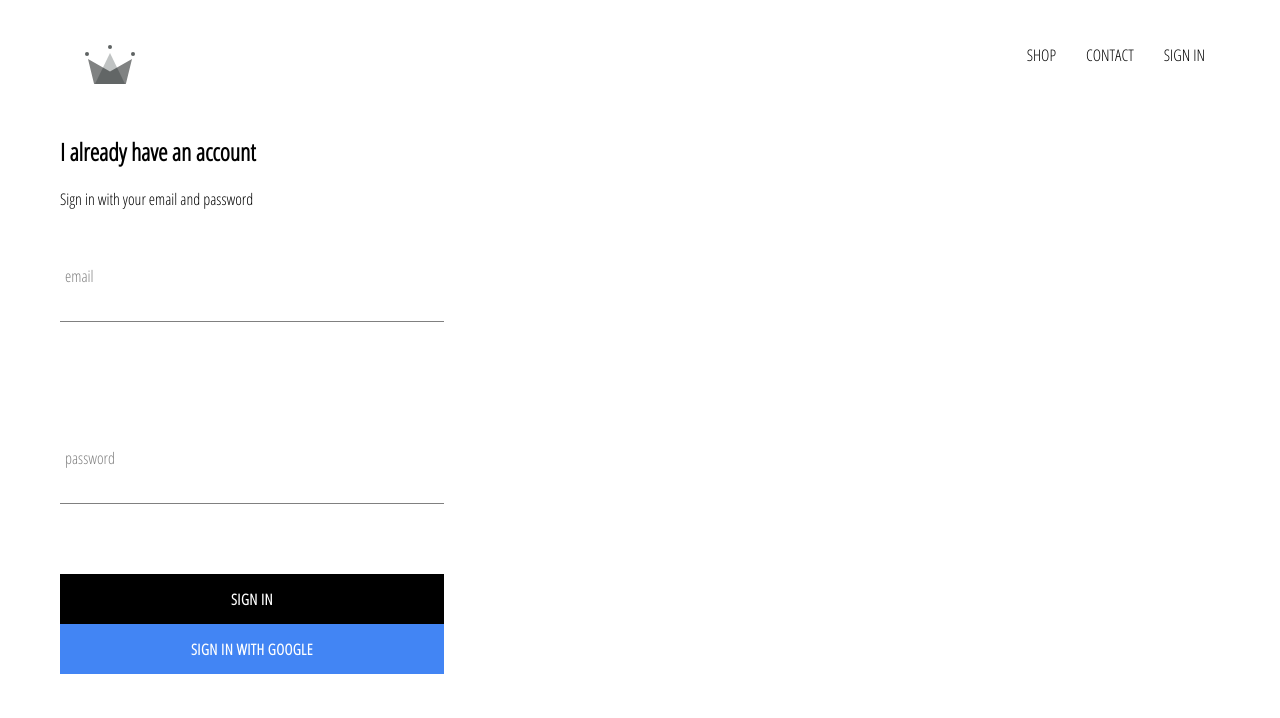
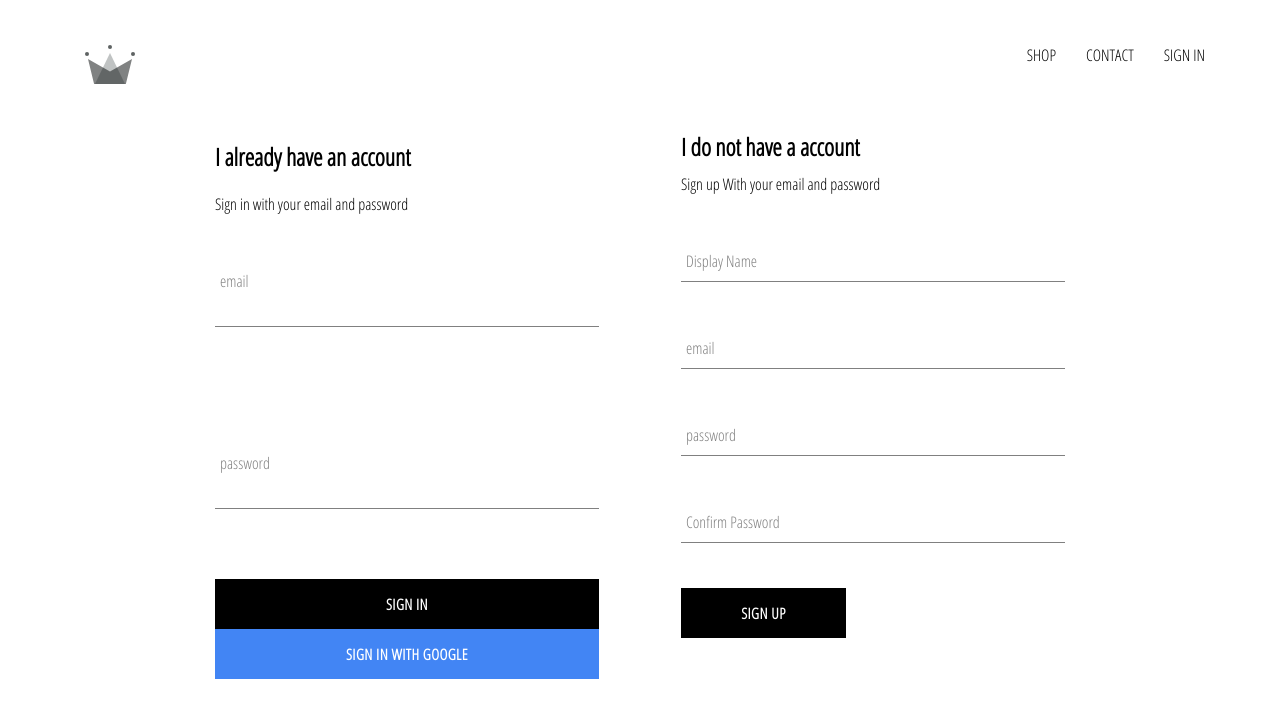
Before and after one commit to ccduisburg/crwn-clothing, a React (Create React App) app: page /signin in a window 1280 px wide. Shown: the top 718 px of the page. Built offline with nearby package versions, Linux system fonts and the light colour scheme; no server answers.

Commit message:
implemented firebase utils, included ability

```diff
--- a/src/App.js
+++ b/src/App.js
@@ -3,29 +3,46 @@
 import "./App.css";
 import HomePage from "./pages/homepage/homepage.component";
 import ShopPage from "./pages/shop/shop.components";
-import Header from './components/header/header.component';
+import Header from "./components/header/header.component";
 import SignInAndSignUpPage from "./pages/sign-in-and-sign-up/sign-in-and-sign-up.component";
-import {auth} from './components/firebase/firebase.utils';
+import { auth, createUserProfileDocument } from "./firebase/firebase.utils";
 
 class App extends Component {
- constructor(){
-   super()
-    this.state={
-      currentUser: null
-    }
- }
+  constructor() {
+    super();
+    this.state = {
+      currentUser: null,
+    };
+  }
+  unsubscribeFromAuth = null;
 
- componentDidMount(){
-  auth.onAuthStateChanged(user=>{
-    this.setState({currentUser: user});
-    console.log(user);
-  })
- }
-
-  render(){
+  componentDidMount() {
+    this.unsubscribeFromAuth = auth.onAuthStateChanged(async (userAuth) => {
+      // this.setState({currentUser: user});
+      if (userAuth) {
+        const userRef = await createUserProfileDocument(userAuth);
+        userRef.onSnapshot((snapShot) => {
+          this.setState(
+            {
+              currentUser: {
+                id: snapShot.id,
+                ...snapShot.data(),
+              },
+            }
+          );
+          console.log(this.state);
+        });
+      }
+      this.setState({ currentUser: userAuth });
+    });
+  }
+  componentWillUnmount() {
+    this.unsubscribeFromAuth();
+  }
+  render() {
     return (
       <div>
-      <Header currentUser={this.state.currentUser}/>
+        <Header currentUser={this.state.currentUser} />
         <Switch>
           <Route exact path="/" component={HomePage} />
           <Route path="/shop" component={ShopPage} />
@@ -33,7 +50,6 @@
         </Switch>
       </div>
     );
-  };
-
-};
+  }
+}
 export default App;
--- a/src/components/firebase/firebase.utils.js
+++ /dev/null
@@ -1,20 +0,0 @@
-import firebase from "firebase/app";
-import "firebase/firestore";
-import "firebase/auth";
-
-const config = {
-  apiKey: "AIzaSyBHw5Z2OorXsDFz3m5OpTrzpd_OremVpY4",
-  authDomain: "crwn-db-8cfde.firebaseapp.com",
-  databaseURL: "https://crwn-db-8cfde.firebaseio.com",
-  projectId: "crwn-db-8cfde",
-  storageBucket: "crwn-db-8cfde.appspot.com",
-  messagingSenderId: "358622153387",
-  appId: "1:358622153387:web:95d16ac2547b22708b45ee",
-};
-firebase.initializeApp(config);
-export const auth = firebase.auth();
-export const firestore = firebase.firestore();
-const provider = new firebase.auth.GoogleAuthProvider();
-provider.setCustomParameters({ propt: "select_account" });
-export const signInWithGoogle = () => auth.signInWithPopup(provider);
-export default firebase;
--- a/src/components/header/header.component.jsx
+++ b/src/components/header/header.component.jsx
@@ -3,7 +3,7 @@
 
 import "./header.styles.scss";
 import { ReactComponent as Logo } from "../../assets/crown.svg";
-import { auth } from "../firebase/firebase.utils";
+import { auth } from "../../firebase/firebase.utils";
 
 const Header = ({ currentUser }) => (
   <div className="header">
--- a/src/components/sign-in/sign-in.component.jsx
+++ b/src/components/sign-in/sign-in.component.jsx
@@ -2,7 +2,7 @@
 import './sign-in.styles.scss';
 import FormInput from '../form-input/form-input.component';
 import CustomButton from '../custom-button/custom-button.component';
-import {signInWithGoogle} from '../../components/firebase/firebase.utils';
+import {signInWithGoogle} from '../../firebase/firebase.utils';
 
 
 class SigIn extends Component{
--- /dev/null
+++ b/src/components/sign-up/sign-up.component.jsx
@@ -0,0 +1,91 @@
+import React from "react";
+import FormInput from "../form-input/form-input.component";
+import CustomButton from "../custom-button/custom-button.component";
+import { auth, createUserProfileDocument } from "../../firebase/firebase.utils";
+
+import "./sign-up.styles.scss";
+
+class SignUp extends React.Component {
+  constructor() {
+    super();
+    this.state = {
+      displayName: "",
+      email: "",
+      password: "",
+      confirmPassword: "",
+    };
+  }
+  handleSubmit = async (event) => {
+    event.preventDefault();
+    const { displayName, email, password, confirmPassword } = this.state;
+    if (password !== confirmPassword) {
+      alert("password don't match");
+      return;
+    }
+    try {
+      const { user } = await auth.createUserWithEmailAndPassword(
+        email,
+        password
+      );
+      await createUserProfileDocument(user, { displayName });
+      this.state = {
+        displayName: "",
+        email: "",
+        password: "",
+        confirmPassword: "",
+      };
+    } catch (error) {
+      console.log(error);
+    }
+  };
+  handleChange = (event) => {
+    const { name, value } = event.target;
+    this.setState({ [name]: value });
+  };
+
+  render() {
+    const { displayName, email, password, confirmPassword } = this.state;
+    return (
+      <div className="sign-up">
+        <h2 className="title">I do not have a account</h2>
+        <span>Sign up With your email and password</span>
+        <form className="sign-up-form" onSubmit={this.handleSubmit}>
+          <FormInput
+            type="text"
+            name="displayName"
+            value={displayName}
+            onChange={this.handleChange}
+            label="Display Name"
+            required
+          />
+          <FormInput
+            type="email"
+            name="email"
+            value={email}
+            onChange={this.handleChange}
+            label="email"
+            required
+          />
+          <FormInput
+            type="password"
+            name="password"
+            value={password}
+            onChange={this.handleChange}
+            label="password"
+            required
+          />
+          <FormInput
+            type="password"
+            name="confirmPassword"
+            value={confirmPassword}
+            onChange={this.handleChange}
+            label="Confirm Password "
+            required
+          />
+          <CustomButton type="submit">SIGN UP</CustomButton>
+        </form>
+      </div>
+    );
+  }
+}
+export default SignUp;
--- /dev/null
+++ b/src/components/sign-up/sign-up.styles.scss
@@ -0,0 +1,13 @@
+.sign-up {
+    width: 30vw;
+    display: flex;
+    flex-direction: column;
+
+.title {
+    margin:10px 0;
+}
+.buttons {
+    display :flex;
+    justify-content: space-between;
+}
+}
--- a/src/pages/sign-in-and-sign-up/sign-in-and-sign-up.component.jsx
+++ b/src/pages/sign-in-and-sign-up/sign-in-and-sign-up.component.jsx
@@ -1,10 +1,12 @@
 import React from 'react'
 import './sign-in-and-sign-up.styles.scss';
 import SigIn from '../../components/sign-in/sign-in.component';
+import SignUp from '../../components/sign-up/sign-up.component';
 
 const SignInAndSignUpPage=()=>(
     <div className="sign-in-and-sign-up">
     <SigIn/>
+    <SignUp/>
     </div>
 )
 export default SignInAndSignUpPage;
--- a/src/pages/sign-in-and-sign-up/sign-in-and-sign-up.styles.scss
+++ b/src/pages/sign-in-and-sign-up/sign-in-and-sign-up.styles.scss
@@ -0,0 +1,6 @@
+.sign-in-and-sign-up {
+    width: 850px;
+    display: flex;
+    justify-content: space-between;
+    margin: 30px auto;
+  }
```
Also changed, not shown: 1 other file (tests, documents, lock files or other folders).
